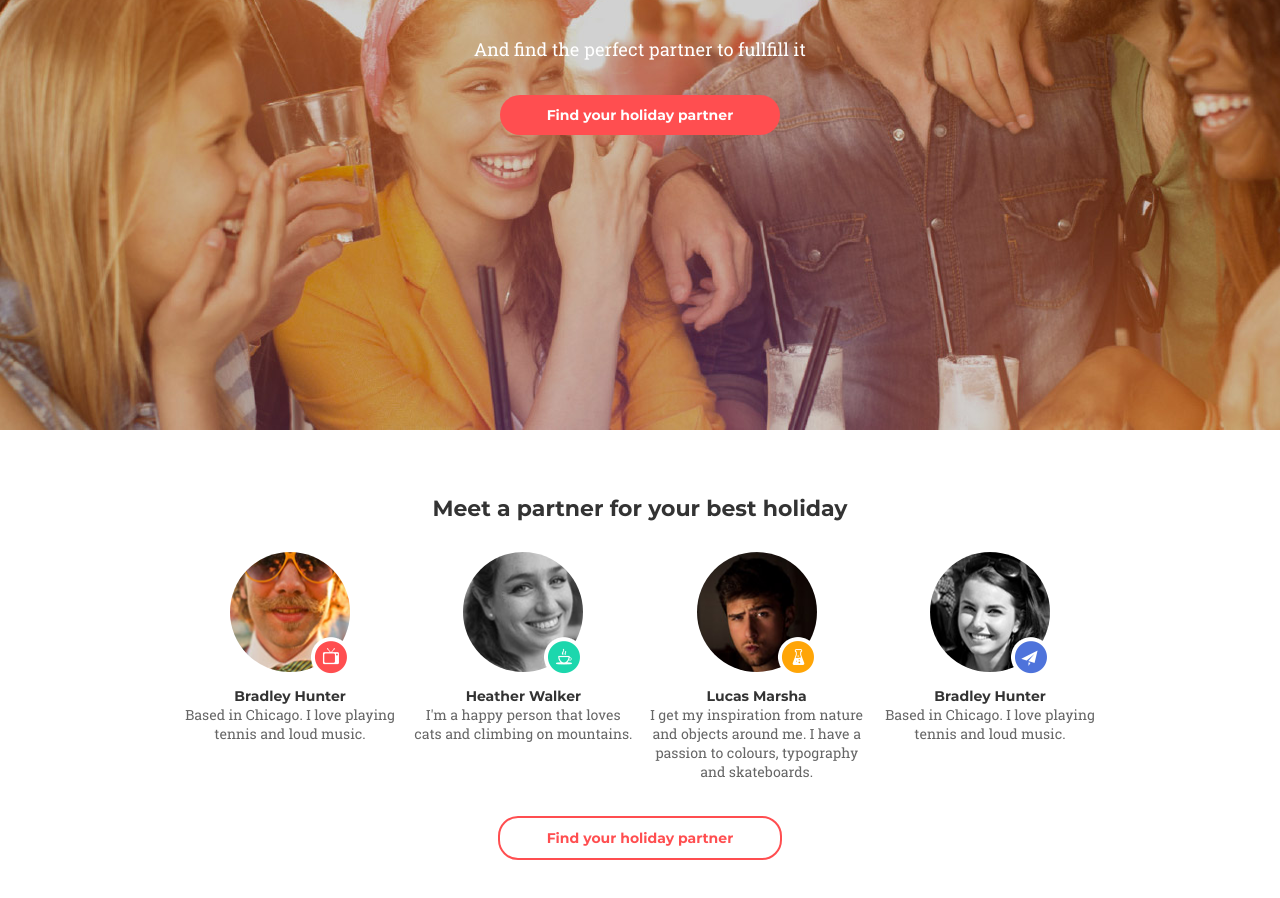
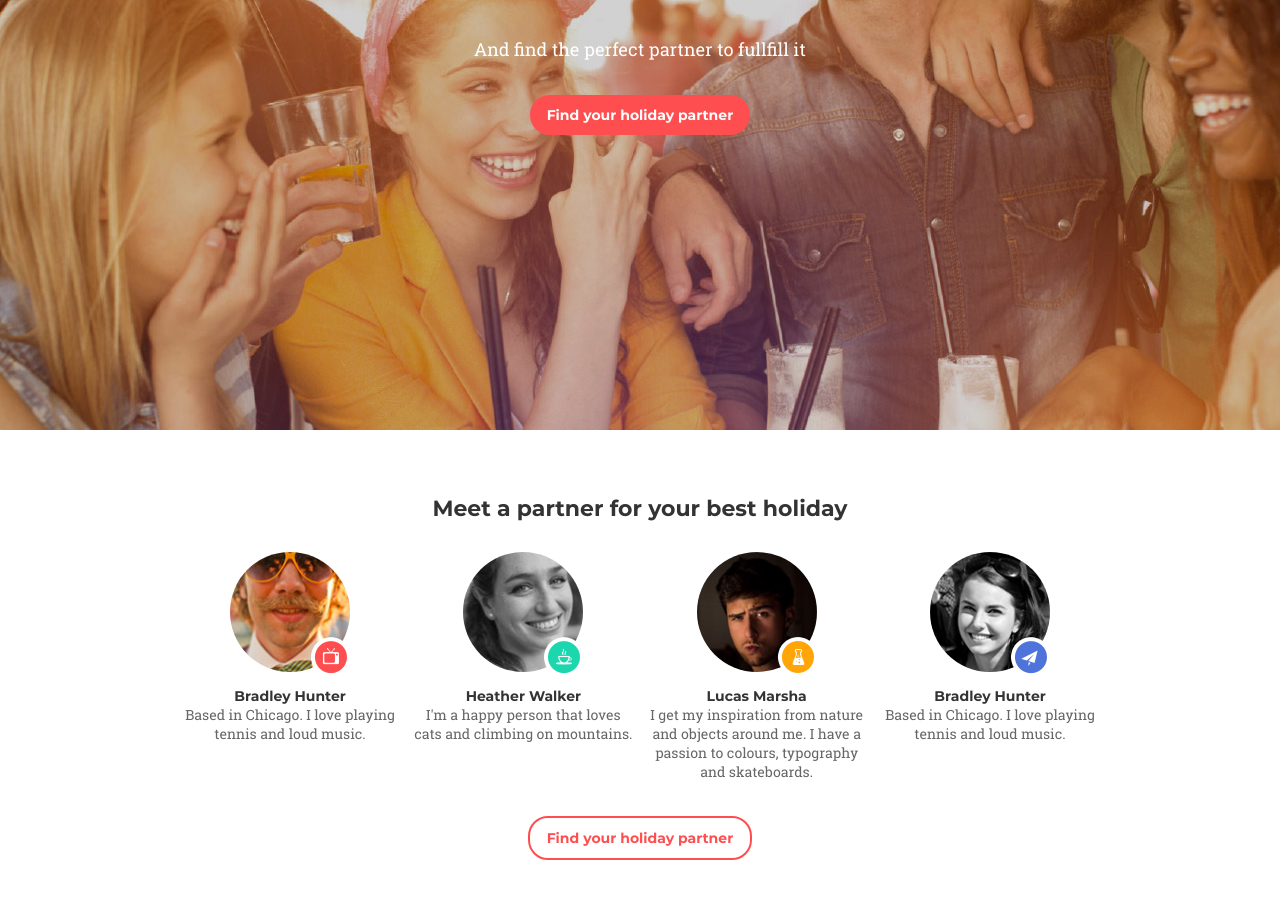
Before and after one commit to TarasGr/goit-fe-course, a plain HTML site: page hm-8/index.html in a window 1280 px wide. Shown: the part 270-1168 px from the top of the page. Drawn offline with Linux system fonts and the light colour scheme; files whose address does not match are found by name.

Commit message:
adaptive practice

```diff
--- a/css/style8.css
+++ b/css/style8.css
@@ -139,8 +139,6 @@ img {
 .button--red {
   color: var(--white);
   background-color: var(--c-accent);
-  width: 280px;
-  height: 40px;
 }
 .button--white {
   color: var(--c-accent);
@@ -148,8 +146,6 @@ img {
   border-width: 2px;
   border-color: var(--c-accent);
   background-color: var(--white);
-  width: 284px;
-  height: 44px;
 }
 .button--red:hover {
   border: 2px solid var(--c-accent);
--- a/hm-8/media/media.css
+++ b/hm-8/media/media.css
@@ -34,7 +34,14 @@
     margin: 0 24px;
     margin-bottom: 14px;
   }
-
+  .button--red {
+    width: 280px;
+    height: 40px;
+  }
+  .button--white {
+    width: 284px;
+    height: 44px;
+  }
   .title-partner {
     margin-bottom: 10px;
   }
@@ -90,6 +97,14 @@
   .btn-wrp {
     text-align: center;
   }
+  .button--red {
+    width: 220px;
+    height: 40px;
+  }
+  .button--white {
+    width: 224px;
+    height: 44px;
+  }
   .title-partner {
     margin-bottom: 30px;
   }
@@ -119,15 +134,15 @@
     margin-bottom: 35px;
   }
   .partner:nth-child(1) {
-    order: 1
+    order: 1;
   }
   .partner:nth-child(2) {
-    order: 3
+    order: 3;
   }
   .partner:nth-child(3) {
-    order: 2
+    order: 2;
   }
   .partner:nth-child(4) {
-    order: 4
+    order: 4;
   }
 }
```
